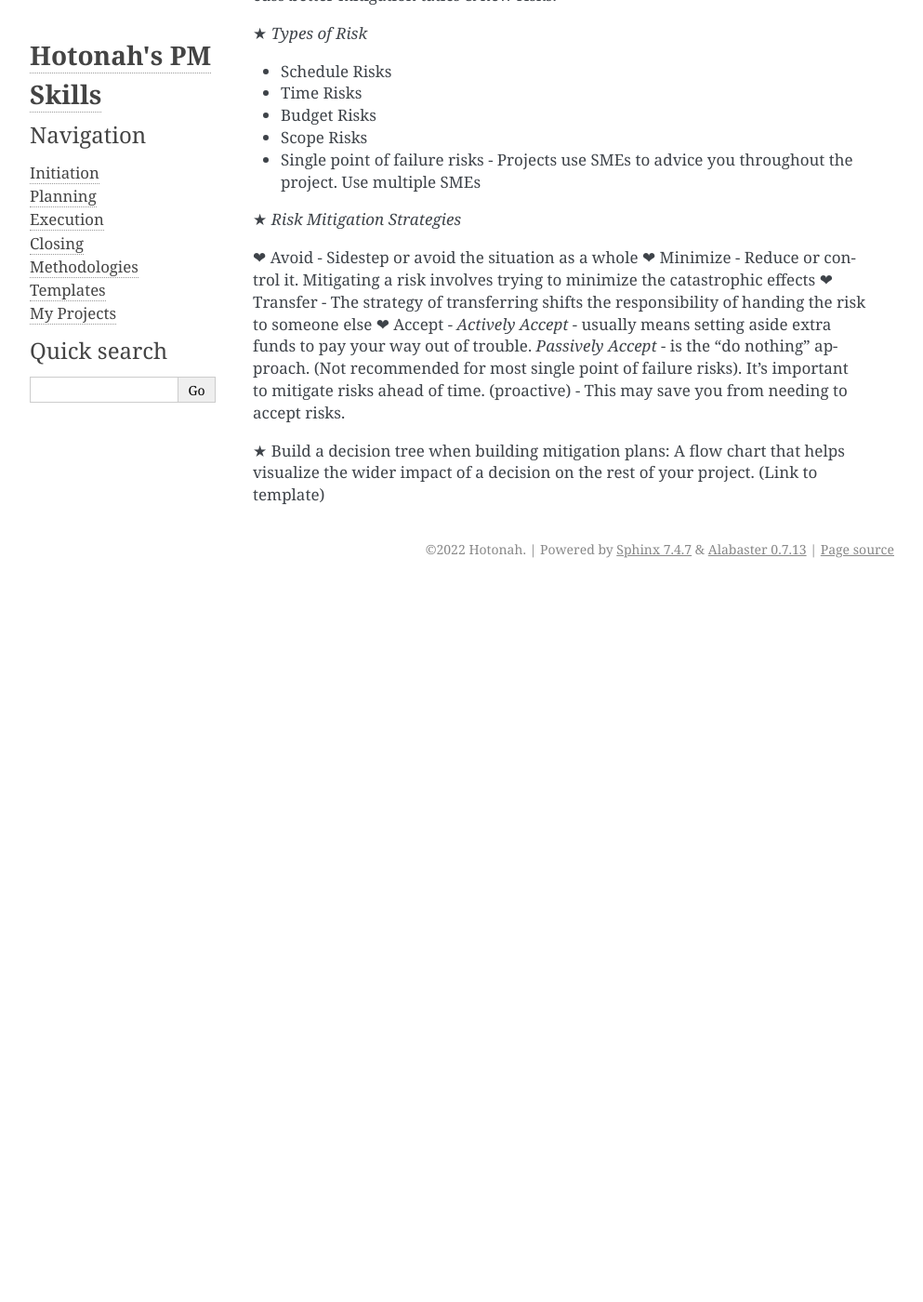
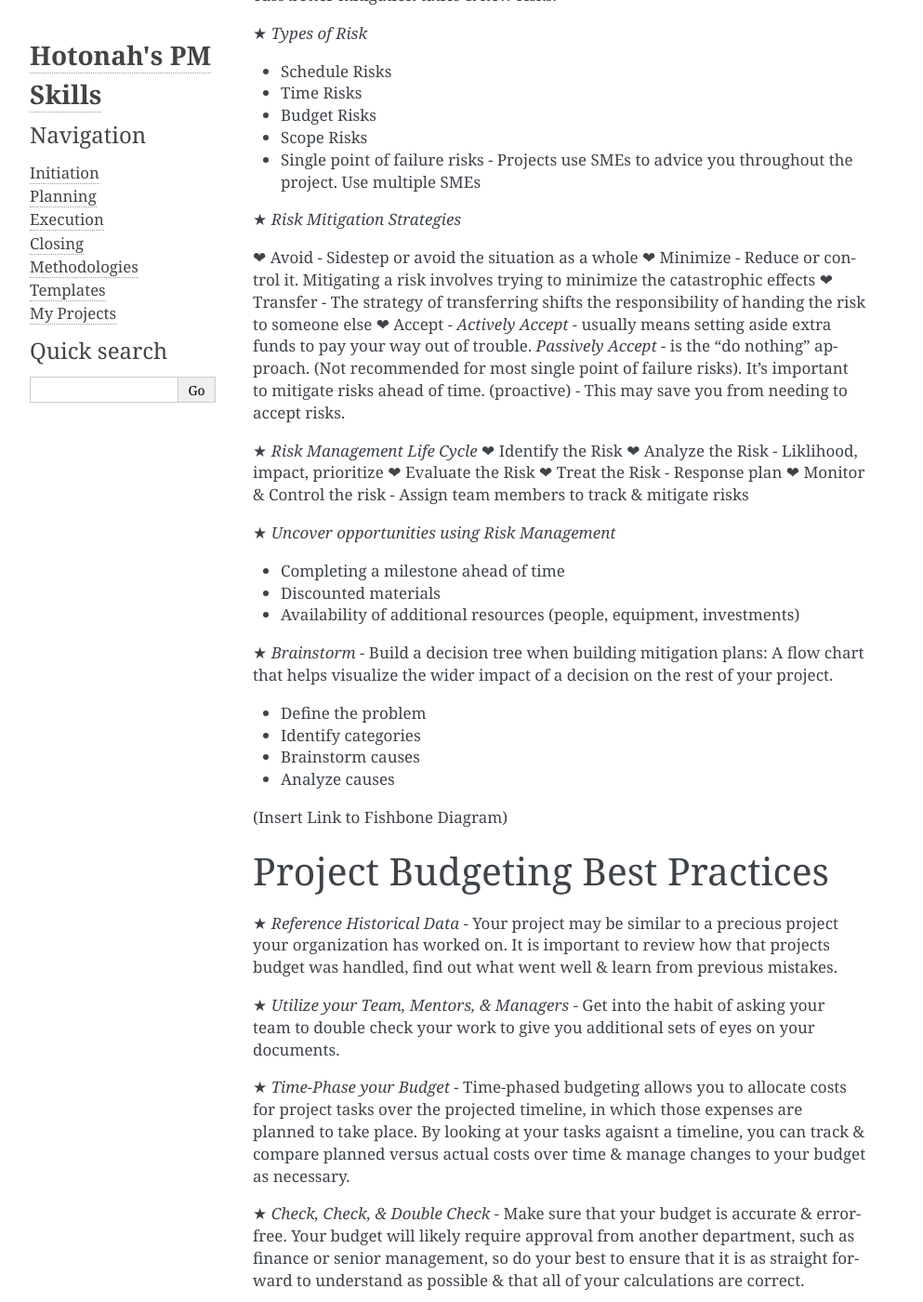
Before and after one commit to Hotonah/hotonah.github.io, a Sphinx documentation site: the page built from source/planning.txt, in a window 1280 px wide and 1400 px high, scrolled down 4112 px. Shown: the whole window at 93% size, without its empty margins (148-1141 px from the left). Built offline with Sphinx 7.4.7, drawn with Linux system fonts in a browser that asks for light colours; before the commit the page ends 4742 px from its top, so only the background shows below that; some of the changed text lies outside the part shown.

Commit message:
Update planning.txt

```diff
--- a/source/planning.txt
+++ b/source/planning.txt
@@ -142,4 +142,42 @@ Risk Management Plan
 ❤ Transfer - The strategy of transferring shifts the responsibility of handing the risk to someone else
 ❤ Accept - `Actively Accept` - usually means setting aside extra funds to pay your way out of trouble. `Passively Accept` - is the "do nothing" approach. (Not recommended for most single point of failure risks). It's important to mitigate risks ahead of time. (proactive) - This may save you from needing to accept risks.
 
-★ Build a decision tree when building mitigation plans: A flow chart that helps visualize the wider impact of a decision on the rest of your project. (Link to template)
+★ `Risk Management Life Cycle`
+❤ Identify the Risk
+❤ Analyze the Risk - Liklihood, impact, prioritize
+❤ Evaluate the Risk
+❤ Treat the Risk - Response plan
+❤ Monitor & Control the risk - Assign team members to track & mitigate risks
+
+★ `Uncover opportunities using Risk Management`
+
+* Completing a milestone ahead of time
+* Discounted materials
+* Availability of additional resources (people, equipment, investments)
+
+★ `Brainstorm` - Build a decision tree when building mitigation plans: A flow chart that helps visualize the wider impact of a decision on the rest of your project.
+
+* Define the problem
+* Identify categories
+* Brainstorm causes
+* Analyze causes
+
+(Insert Link to Fishbone Diagram)
+
+Project Budgeting Best Practices
+==================================
+★ `Reference Historical Data` - Your project may be similar to a precious project your organization has worked on. It is important to review how that projects budget was handled, find out what went well & learn from previous mistakes.
+
+★ `Utilize your Team, Mentors, & Managers` - Get into the habit of asking your team to double check your work to give you additional sets of eyes on your documents.
+
+★ `Time-Phase your Budget` - Time-phased budgeting allows you to allocate costs for project tasks over the projected timeline, in which those expenses are planned to take place. By looking at your tasks agaisnt a timeline, you can track & compare planned versus actual costs over time & manage changes to your budget as necessary.
+
+★ `Check, Check, & Double Check` - Make sure that your budget is accurate & error-free. Your budget will likely require approval from another department, such as finance or senior management, so do your best to ensure that it is as straight forward to understand as possible & that all of your calculations are correct.
+
+★ `Categorize Different Types of Costs` - Both direct & indirect Costs. (Insert Chart Below)
+
+★ `Develop a Baseline Budget` - An estimate (dollar amount) of project costs that you start with at the beginning of your project. Once budget is approved, you hsould publish this baseline & use it to compare against actual performance progress. This will provide insight into how the project is doing & allow you to make informed adjustments. Continually monitor your project budget & make necessary changes. Update can require the same approval as the initial budget. Re-baseline if you make significant changes. (Insert Link to Template)
+
+★ `Perform a Reserve Analysis` - A reserve analysis wil help you account for any buffer fund you may need. 1st review all potential risks to your project & determine if you need to add buffer funds.
+
+❤ Use milestones as checkpoints for budget.
```
